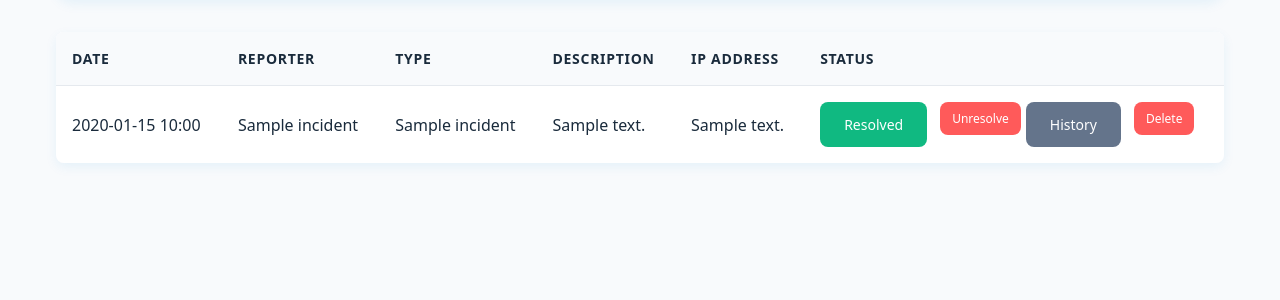
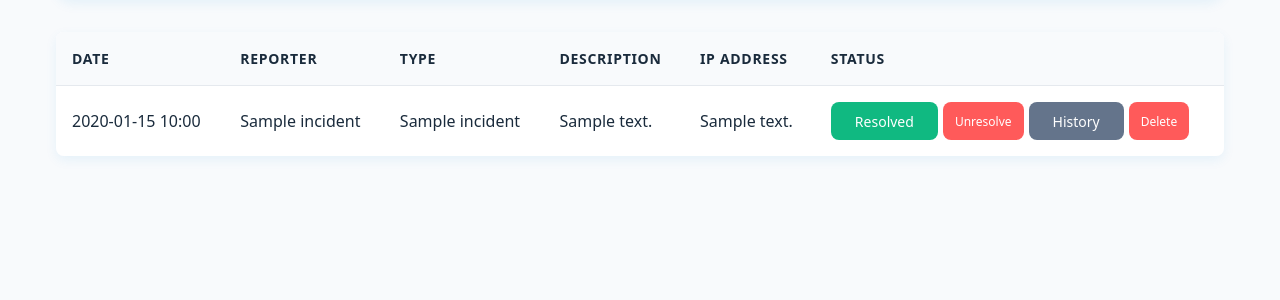
Before and after one commit to Jurgens92/IncidentReport, a Flask app: page /dashboard in a window 1280 px wide. Shown: the part 187-487 px from the top of the page. Run offline with Flask 3, Linux system fonts and the light colour scheme; a user stored in the database is signed in; tables that the repository leaves empty hold one stand-in row (values such as "Sample post").

Commit message:
#update dasboard buttons

```diff
--- a/app/static/css/style.css
+++ b/app/static/css/style.css
@@ -576,3 +576,25 @@ td form .button.danger {
     height: 42px;
     margin-bottom: 1.5rem;
 }
+
+/* Action buttons container for incident table */
+.action-buttons {
+    display: flex;
+    flex-wrap: wrap;
+    gap: 5px;
+    align-items: center;
+  }
+
+  /* Make all buttons in action cell the same height */
+  .action-buttons .button,
+  .action-buttons form,
+  .action-buttons form button {
+    margin: 0 !important;
+    height: 38px;
+  }
+
+  /* Override the form display to prevent line breaks */
+  .action-buttons form {
+    display: inline-flex !important;
+    margin: 0 !important;
+  }
--- a/app/templates/dashboard.html
+++ b/app/templates/dashboard.html
@@ -50,11 +50,11 @@
                         <td>{{ incident.ip_address or 'Unknown' }}</td>
                         {% endif %}
                         <td>
-                            <div style="display: flex; flex-wrap: wrap; gap: 5px;">
+                            <div class="action-buttons">
                                 {% if incident.resolution %}
                                     <a href="{{ url_for('view_resolution', incident_id=incident.id) }}" class="button success">Resolved</a>
                                     {% if current_user.is_admin %}
-                                        <form method="POST" action="{{ url_for('unresolve_incident', incident_id=incident.id) }}" style="display: inline-block;">
+                                        <form method="POST" action="{{ url_for('unresolve_incident', incident_id=incident.id) }}">
                                             <button type="submit" class="button danger">Unresolve</button>
                                         </form>
                                     {% endif %}
@@ -64,10 +64,8 @@
 
                                 {% if current_user.is_admin %}
                                     <a href="{{ url_for('resolution_history', incident_id=incident.id) }}" class="button secondary">History</a>
-                                {% endif %}
 
-                                {% if current_user.is_admin %}
-                                    <form method="POST" action="{{ url_for('delete_incident', incident_id=incident.id) }}" style="display: inline-block;" onsubmit="return confirm('Are you sure you want to delete this incident? This action cannot be undone.');">
+                                    <form method="POST" action="{{ url_for('delete_incident', incident_id=incident.id) }}" onsubmit="return confirm('Are you sure you want to delete this incident? This action cannot be undone.');">
                                         <button type="submit" class="button danger">Delete</button>
                                     </form>
                                 {% endif %}
```
